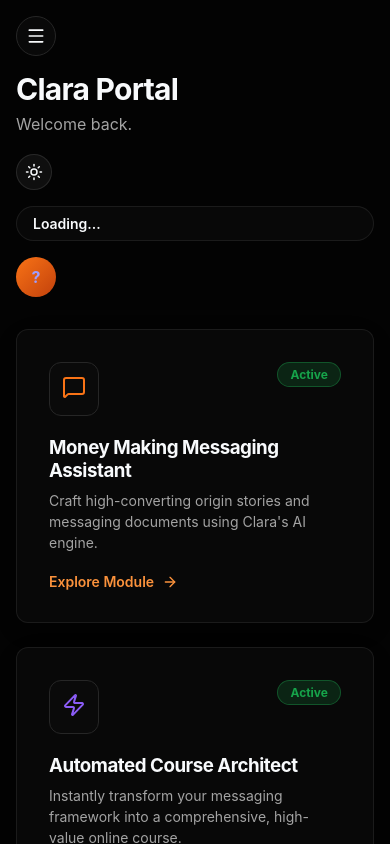
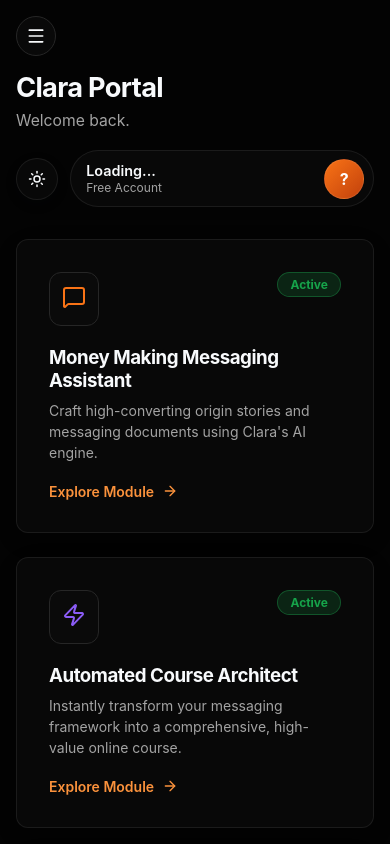
Before and after one commit to techcodinginnov8it-dept/clara, a Next.js app: page /dashboard in a window 390 px wide. Shown: the top 844 px of the page. Built offline with nearby package versions, Linux system fonts and the light colour scheme; no server answers.

Commit message:
fix: refine mobile dashboard header controls

```diff
--- a/app/globals.css
+++ b/app/globals.css
@@ -224,19 +224,81 @@ h3 {
   justify-content: flex-end;
 }
 
-.dashboard-user-pill {
+.dashboard-account-chip {
+  display: inline-flex;
+  align-items: center;
+  justify-content: space-between;
+  gap: 0.85rem;
+  background: var(--glass-bg);
+  padding: 0.45rem 0.55rem 0.45rem 0.95rem;
+  border-radius: 999px;
+  border: 1px solid var(--glass-border);
+  min-width: 220px;
+  max-width: min(100%, 300px);
+  color: var(--foreground);
+}
+
+.dashboard-account-text {
+  min-width: 0;
   display: flex;
-  align-items: center;
-  gap: 1rem;
-  background: var(--glass-bg);
-  padding: 0.5rem 1rem;
-  border-radius: 40px;
-  border: 1px solid var(--glass-border);
+  flex-direction: column;
+  gap: 0.1rem;
+}
+
+.dashboard-account-name {
+  font-weight: 600;
+  font-size: 0.875rem;
+  white-space: nowrap;
+  overflow: hidden;
+  text-overflow: ellipsis;
 }
 
 .dashboard-user-plan {
   font-size: 0.75rem;
   color: var(--muted);
+}
+
+.dashboard-account-avatar {
+  width: 40px;
+  height: 40px;
+  border-radius: 50%;
+  object-fit: cover;
+  border: 1px solid var(--glass-border);
+  flex-shrink: 0;
+}
+
+.dashboard-account-avatar-fallback {
+  background: linear-gradient(135deg, #f97316, #c2410c);
+  display: inline-flex;
+  align-items: center;
+  justify-content: center;
+  font-weight: 700;
+  color: white;
+}
+
+.theme-toggle-button,
+.theme-toggle-button-placeholder {
+  width: 42px;
+  height: 42px;
+  border-radius: 999px;
+  flex-shrink: 0;
+}
+
+.theme-toggle-button {
+  display: inline-flex;
+  align-items: center;
+  justify-content: center;
+  background: var(--glass-bg);
+  border: 1px solid var(--glass-border);
+  color: var(--foreground);
+  cursor: pointer;
+  transition: all 0.2s ease;
+  box-shadow: 0 4px 14px rgba(15, 23, 42, 0.08);
+}
+
+.theme-toggle-button:hover {
+  transform: translateY(-1px);
+  border-color: var(--glass-hover-border);
 }
 
 .course-page-shell {
@@ -387,6 +449,7 @@ h3 {
 
   .dashboard-header-actions {
     justify-content: space-between;
+    align-items: center;
   }
 
   .course-page-header,
@@ -424,13 +487,36 @@ h3 {
     padding: 1rem;
   }
 
-  .dashboard-user-pill {
+  .dashboard-header-title h1 {
+    font-size: 1.7rem !important;
+  }
+
+  .dashboard-header-title p {
+    font-size: 0.98rem;
+  }
+
+  .dashboard-header-actions {
+    display: grid;
+    grid-template-columns: auto minmax(0, 1fr);
     width: 100%;
-    justify-content: space-between;
+    gap: 0.75rem;
+  }
+
+  .dashboard-account-chip {
+    min-width: 0;
+    max-width: none;
+    width: 100%;
+  }
+
+  .dashboard-account-name {
+    font-size: 0.9rem;
   }
 
   .dashboard-user-plan {
-    display: none;
+    display: block;
+    white-space: nowrap;
+    overflow: hidden;
+    text-overflow: ellipsis;
   }
 
   .course-library-grid {
--- a/components/DashboardLayout.tsx
+++ b/components/DashboardLayout.tsx
@@ -124,32 +124,25 @@ export default function DashboardLayout({ children }: { children: React.ReactNod
                     <div className="dashboard-header-actions">
                         <ThemeToggle />
 
-                        <div className="dashboard-user-pill">
-                            <div style={{ fontWeight: '600', fontSize: '0.875rem' }}>{user.name || 'Loading...'}</div>
-                            <div className="dashboard-user-plan">{planLabel}</div>
-                        </div>
-
                         <Link
                             href="/dashboard/settings"
                             aria-label="Open settings"
                             title="Open settings"
-                            style={{ display: 'inline-flex', textDecoration: 'none' }}
+                            className="dashboard-account-chip"
+                            style={{ textDecoration: 'none' }}
                         >
+                            <div className="dashboard-account-text">
+                                <div className="dashboard-account-name">{user.name || 'Loading...'}</div>
+                                <div className="dashboard-user-plan">{planLabel}</div>
+                            </div>
                             {user.profilePicture ? (
                                 <img
                                     src={user.profilePicture}
                                     alt={user.name ? `${user.name} avatar` : 'User avatar'}
-                                    style={{
-                                        width: '40px',
-                                        height: '40px',
-                                        borderRadius: '50%',
-                                        objectFit: 'cover',
-                                        border: '1px solid var(--glass-border)',
-                                        cursor: 'pointer'
-                                    }}
+                                    className="dashboard-account-avatar"
                                 />
                             ) : (
-                                <div style={{ width: '40px', height: '40px', borderRadius: '50%', background: 'linear-gradient(135deg, #f97316, #c2410c)', display: 'flex', alignItems: 'center', justifyContent: 'center', fontWeight: 'bold', cursor: 'pointer' }}>{initials}</div>
+                                <div className="dashboard-account-avatar dashboard-account-avatar-fallback">{initials}</div>
                             )}
                         </Link>
                     </div>
--- a/components/ThemeToggle.tsx
+++ b/components/ThemeToggle.tsx
@@ -14,26 +14,16 @@ export function ThemeToggle() {
     }, [])
 
     if (!mounted) {
-        return <div style={{ width: 36, height: 36 }} />
+        return <div className="theme-toggle-button-placeholder" />
     }
 
     return (
         <button
+            type="button"
             onClick={() => setTheme(theme === 'dark' ? 'light' : 'dark')}
-            style={{
-                display: 'flex',
-                alignItems: 'center',
-                justifyContent: 'center',
-                width: '36px',
-                height: '36px',
-                borderRadius: '50%',
-                background: 'rgba(255, 255, 255, 0.05)',
-                border: '1px solid rgba(255, 255, 255, 0.1)',
-                color: 'var(--foreground)',
-                cursor: 'pointer',
-                transition: 'all 0.2s ease'
-            }}
+            className="theme-toggle-button"
             title={`Switch to ${theme === 'dark' ? 'light' : 'dark'} mode`}
+            aria-label={`Switch to ${theme === 'dark' ? 'light' : 'dark'} mode`}
         >
             {theme === 'dark' ? <Sun size={18} /> : <Moon size={18} />}
         </button>
```
